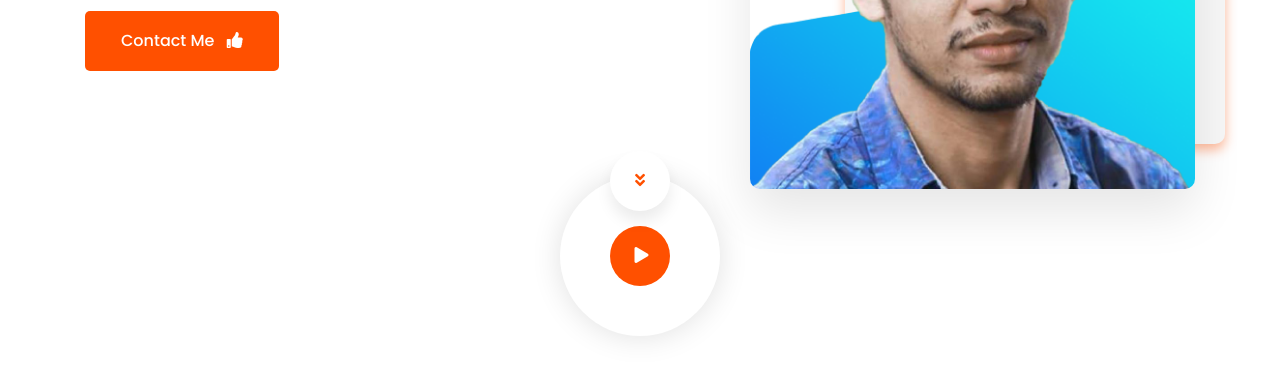
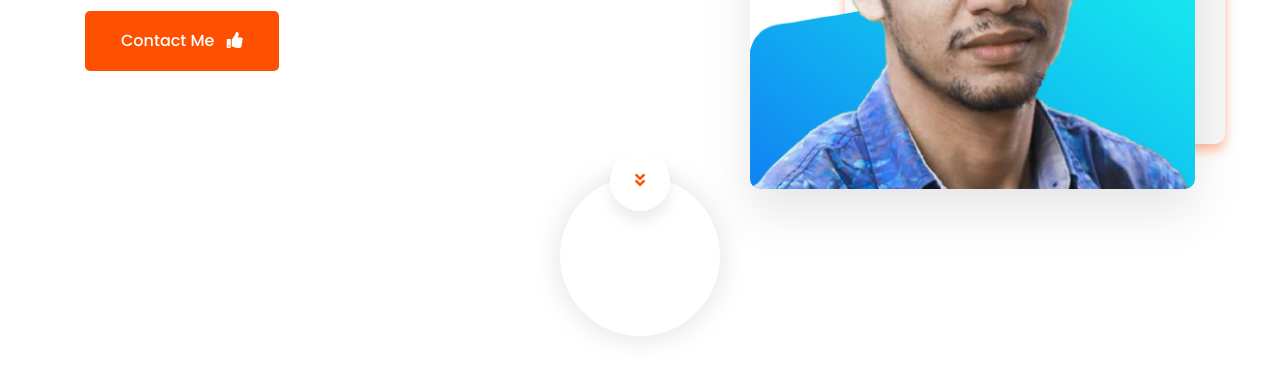
Before and after one commit to esamohammad/portfolio, a plain HTML site: page index.html in a window 1280 px wide. Shown: the part 434-800 px from the top of the page. Drawn offline with Linux system fonts and the light colour scheme.

Commit message:
play button out

```diff
--- a/index.html
+++ b/index.html
@@ -113,9 +113,9 @@
                 <a href="#" class="scroll-down-btn" data-scroll-nav="2">
                     <i class="fas fa-angle-double-down"></i>
                 </a>
-                <a href="https://www.youtube.com/watch?v=HyWYpM_S-2c&t=21s" class="popup-youtube my-video-btn">
+                <!-- <a href="https://www.youtube.com/watch?v=HyWYpM_S-2c&t=21s" class="popup-youtube my-video-btn">
                     <span class="fa fa-play"></span>
-                </a>
+                </a> -->
             </div>
         </section>
         <!--// Hero Banner End //-->
```
